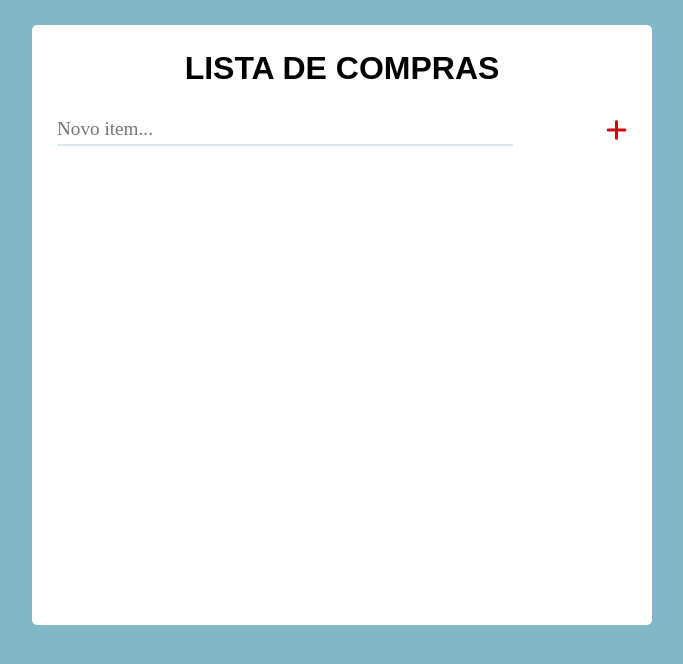
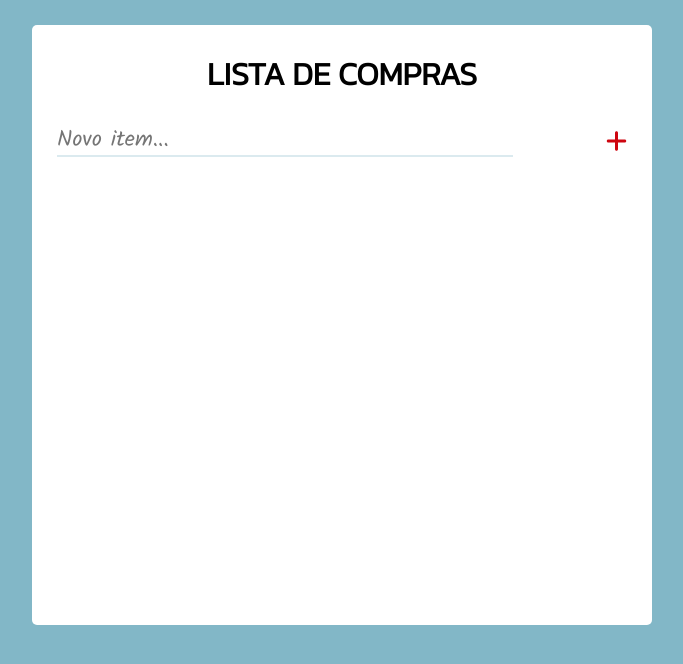
Before and after one commit to Vinicius1998ls/Lista_de_compras, a React (Create React App) app: page / in a window 1280 px wide. Shown: the top 664 px of the page, without its empty margins (298-981 px from the left). Built offline with nearby package versions, Linux system fonts and the light colour scheme.

Commit message:
Correção das fontes

```diff
--- a/package.json
+++ b/package.json
@@ -15,7 +15,6 @@
     "react": "^18.2.0",
     "react-dom": "^18.2.0",
     "react-scripts": "5.0.1",
-    "styled-components": "^5.3.9",
     "web-vitals": "^2.1.4"
   },
   "scripts": {
--- a/public/index.html
+++ b/public/index.html
@@ -1,5 +1,5 @@
 <!DOCTYPE html>
-<html lang="en">
+<html lang="PT-br">
   <head>
     <meta charset="utf-8" />
     <link rel="icon" href="%PUBLIC_URL%/favicon.ico" />
@@ -24,7 +24,9 @@
       work correctly both with client-side routing and a non-root public URL.
       Learn how to configure a non-root public URL by running `npm run build`.
     -->
-    <title>React App</title>
+
+    <link href="https://fonts.googleapis.com/css2?family=Kalam&family=Kanit:wght@300&display=swap" rel="stylesheet">
+    <title>Lista de compras</title>
   </head>
   <body>
     <noscript>You need to enable JavaScript to run this app.</noscript>
--- a/src/App.jsx
+++ b/src/App.jsx
@@ -1,30 +1,14 @@
 import React from "react";
+
+import "./App.css";
 
 import ShoppingList from "./components/ShoppingList";
 
-import "./App.css";
-import './components/fonts.css'
-import styled, { createGlobalStyle } from 'styled-components'
-
-const GlobalStyle = createGlobalStyle`
-    @import url('./fonts.css');
-
-    body {
-        font-family: 'Amatic SC', cursive;
-        font-family: 'Oswald', sans-serif;
-    }
-`
-
-const Heading = styled.h1`
-    font-family: 'Oswald', sans-serif;
-    font-weight: 700
-`
 
 export default function App() {
     return (
         <>
-            <GlobalStyle />
-            <Heading>LISTA DE COMPRAS</Heading>
+            <h1>LISTA DE COMPRAS</h1>
 
             <ShoppingList></ShoppingList>
         </>
--- a/src/components/ShoppingList.css
+++ b/src/components/ShoppingList.css
@@ -25,7 +25,7 @@ ul {
     margin-left: 15px;
     align-items: center;
     font-size: 1.5rem;
-    font-family: 'Amatic SC', cursive;
+    font-family: 'Kalam', cursive;
     color: #494949;
 }
 
@@ -63,8 +63,8 @@ input {
     margin-top: 2px;
     border: none;
     border-bottom: 2px #DBEAEF solid;
-    font-size: 1.2rem;
-    font-family: 'Amatic SC', cursive;
+    font-size: 1.4rem;
+    font-family: 'Kalam', cursive;
     color: #494949;
 }
 
--- a/src/components/ShoppingList.jsx
+++ b/src/components/ShoppingList.jsx
@@ -1,21 +1,9 @@
 import { useState } from "react";
 
 import './ShoppingList.css'
-import './fonts.css'
-import styled from "styled-components";
 
 import { FontAwesomeIcon} from '@fortawesome/react-fontawesome'
 import { faCheck, faXmark, faPlus } from '@fortawesome/free-solid-svg-icons'
-
-const ItemsNamesFont = styled.label`
-  font-family: 'Amatic SC', cursive;
-  font-weight: 400;
-`
-
-const InputFont = styled.input`
-  font-family: 'Amatic SC', cursive;
-  font-weight: 400;
-`
 
 export default function ShoppingList() {
 
@@ -27,8 +15,8 @@ export default function ShoppingList() {
           <>
             <li id={item.id} key={item.id} className="items">
               <div className="name-item">
-                {item.checked ? <ItemsNamesFont><del>{item.item}</del></ItemsNamesFont> :
-                <ItemsNamesFont>{item.item}</ItemsNamesFont>}
+                {item.checked ? <label><del>{item.item}</del></label> :
+                <label>{item.item}</label>}
               </div>
               <div className="div-icons">
                 {item.checked ?
@@ -49,8 +37,7 @@ export default function ShoppingList() {
         return (
             <>
                 <div className="new-item">
-                    <InputFont id="save-item" type="text" placeholder="Novo item..." onKeyDown={enter} />
-
+                    <input id="save-item" type="text" placeholder="Novo item..." onKeyDown={enter} />
                     <div className="button-add">
                         <FontAwesomeIcon icon={faPlus} onClick={save} />
                     </div>
--- a/src/components/fonts.css
+++ /dev/null
@@ -1,20 +0,0 @@
-@font-face {
-    font-family: 'Oswald', sans-serif;
-    font-style: normal;
-    font-weight: 400;
-    src: url('https://fonts.googleapis.com/css2?family=Amatic+SC:wght@700&family=Oswald&display=swap') format('truetype');
-}
-
-@font-face {
-    font-family: 'Amatic SC', cursive;
-    font-style: normal;
-    font-weight: 400;
-    src: url('https://fonts.googleapis.com/css2?family=Amatic+SC:wght@700&family=Oswald&display=swap') format('truetype');
-}
-
-@font-face {
-    font-family: 'Kanit', sans-serif;
-    font-style: normal;
-    font-weight: 500;
-    src: url('https://fonts.googleapis.com/css2?family=Kanit:wght@500&display=swap')
-}
```
Also changed, not shown: 1 other file (tests, documents, lock files or other folders).
